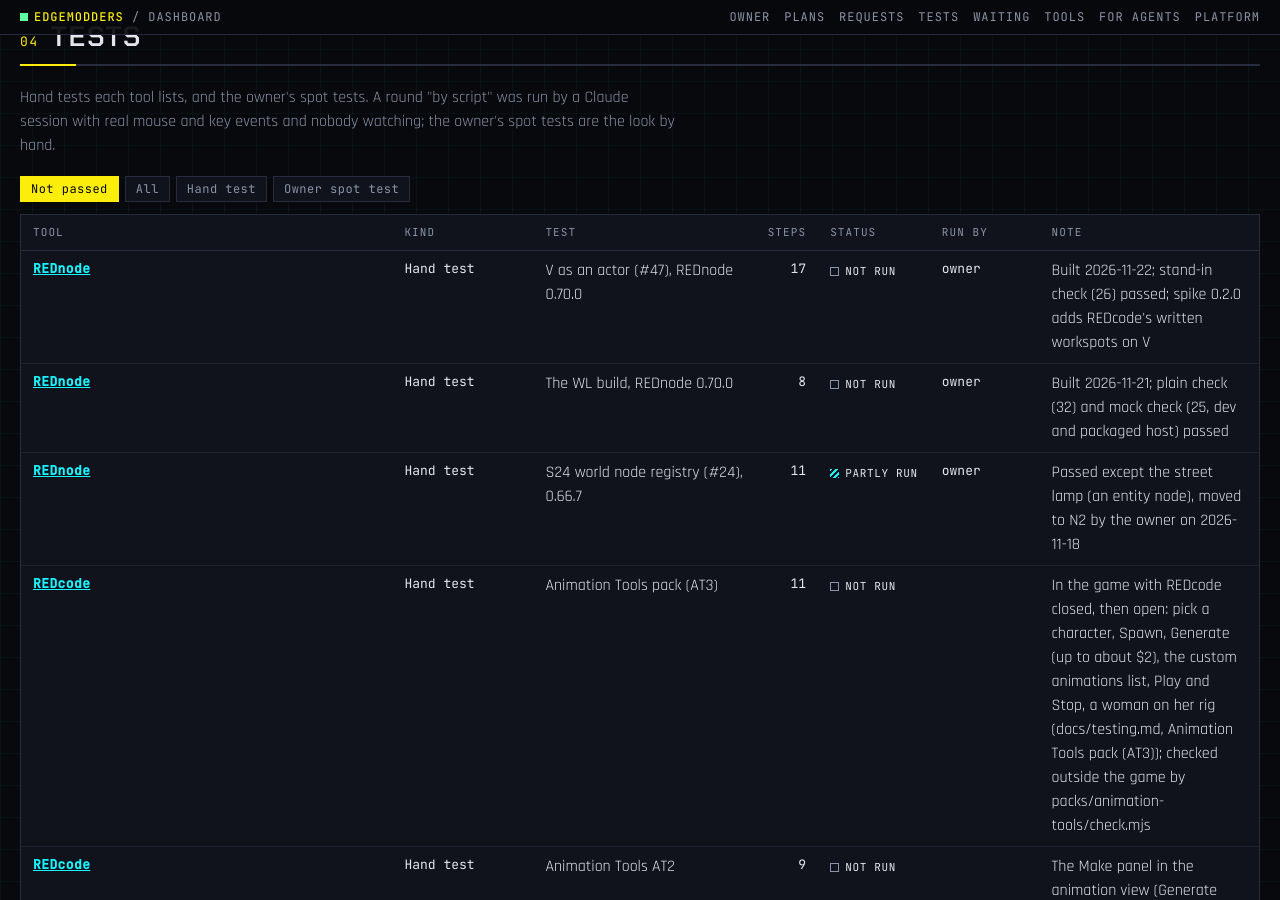
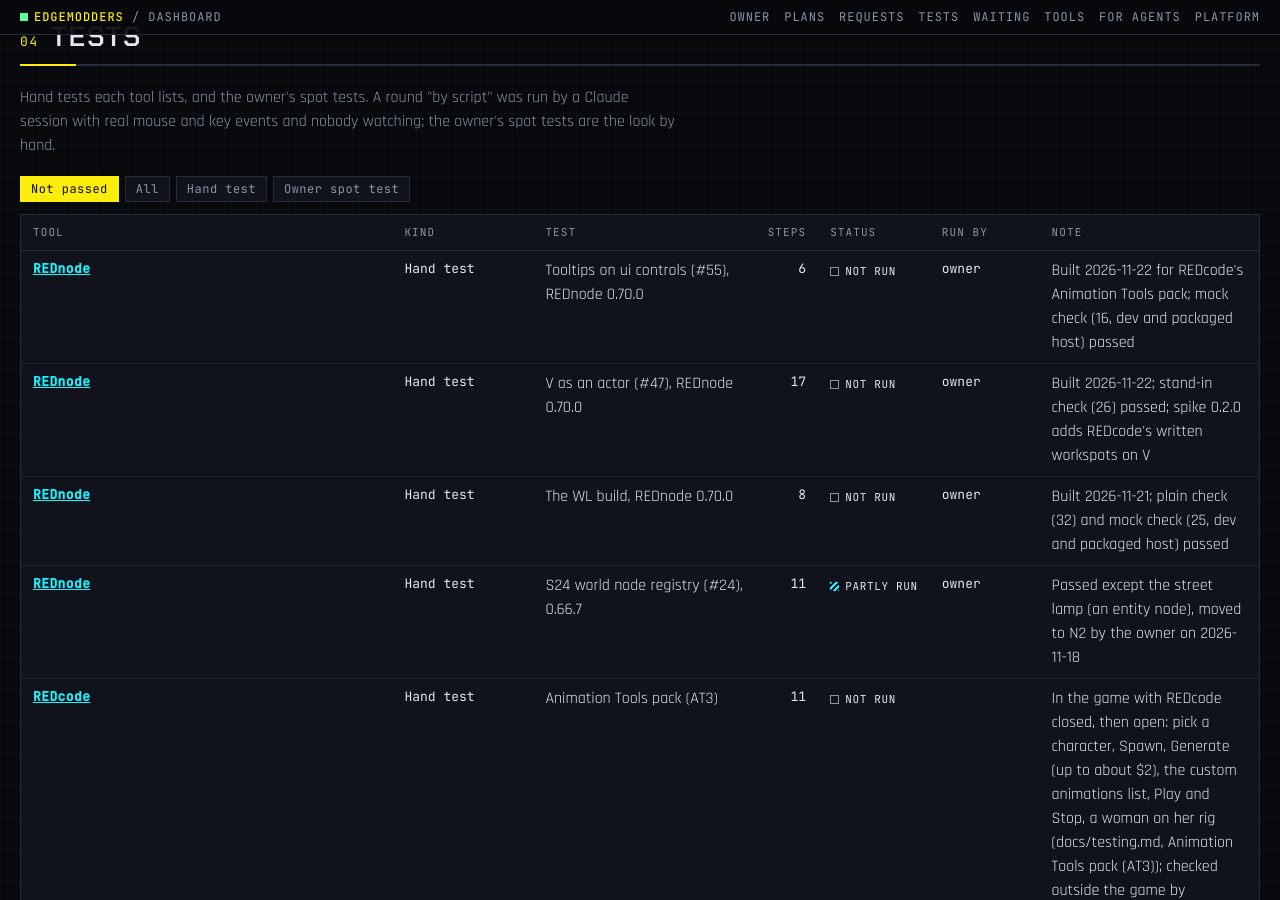
Before and after one commit to Edgemodders/EDGEweb, a Jekyll site: the page docs/dashboard.html, which Jekyll copies as it is, in a window 1280 px wide and 900 px high, scrolled down 9167 px. Built offline with Jekyll 4.4.1, drawn with Linux system fonts in a browser that asks for light colours; some of the changed text lies outside the part shown.

Commit message:
Dashboard: REDnode #55 built in 0.70.0 (tooltips on ui controls), its hand test
Co-Authored-By: Claude Opus 5.5 <noreply@anthropic.com>

```diff
--- a/docs/assets/dashboard/status.js
+++ b/docs/assets/dashboard/status.js
@@ -698,10 +698,18 @@ window.EDGE_STATUS = {
     "version": "0.70.0",
     "needs": [
      "The WL build (0.70.0): its in-game test (8 steps; Claude drives the editor calls and scene loads)",
-     "#47's spike (0.70.0): its in-game test (17 steps)"
+     "#47's spike (0.70.0): its in-game test (17 steps)",
+     "Tooltips on ui controls (#55, 0.70.0): its in-game test (6 steps)"
     ]
    },
    "handTests": [
+    {
+     "name": "Tooltips on ui controls (#55), REDnode 0.70.0",
+     "steps": 6,
+     "status": "not run",
+     "ranBy": "owner",
+     "note": "Built 2026-11-22 for REDcode's Animation Tools pack; mock check (16, dev and packaged host) passed"
+    },
     {
      "name": "V as an actor (#47), REDnode 0.70.0",
      "steps": 17,
--- a/docs/dashboard.html
+++ b/docs/dashboard.html
@@ -203,7 +203,7 @@ pre.how { background: #05060a; border: 1px solid var(--line); padding: 12px 14px
 </div>
 <div id="tip" role="tooltip"></div>
 
-<script src="assets/dashboard/status.js?v=199"></script>
+<script src="assets/dashboard/status.js?v=200"></script>
 <script>
 (function () {
   var S = window.EDGE_STATUS;
```
